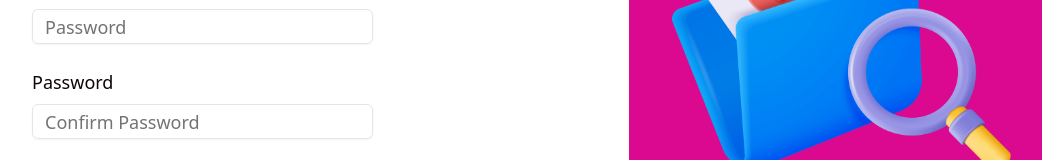
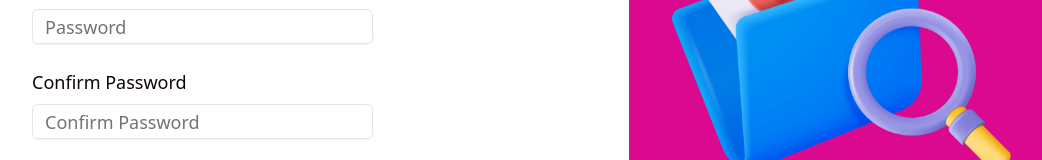
Before and after one commit to Anamika-Mukherjee/google-drive-clone-frontend, a Next.js app: page /sign-up in a window 1280 px wide. Shown: the part 456-616 px from the top of the page, without its empty margins (224-1266 px from the left). Built offline with nearby package versions, Linux system fonts and the light colour scheme; what @mui/material-nextjs would draw is missing.

Commit message:
Correction in text

```diff
--- a/components/AuthForm.tsx
+++ b/components/AuthForm.tsx
@@ -320,7 +320,7 @@ const AuthForm = ({type}: {type: FormType}) =>{
             render={({ field }) => (
               <FormItem className="w-full p-4 space-y-6 lg:w-2/5 lg:space-y-2 lg:p-0">
                 <FormLabel
-                  className="text-3xl lg:text-lg">Password</FormLabel>
+                  className="text-3xl lg:text-lg">Confirm Password</FormLabel>
                 <FormControl>
                   <Input placeholder="Confirm Password" {...field}
                     className = "h-[50px] text-3xl lg:h-[35px] lg:text-lg"
```
